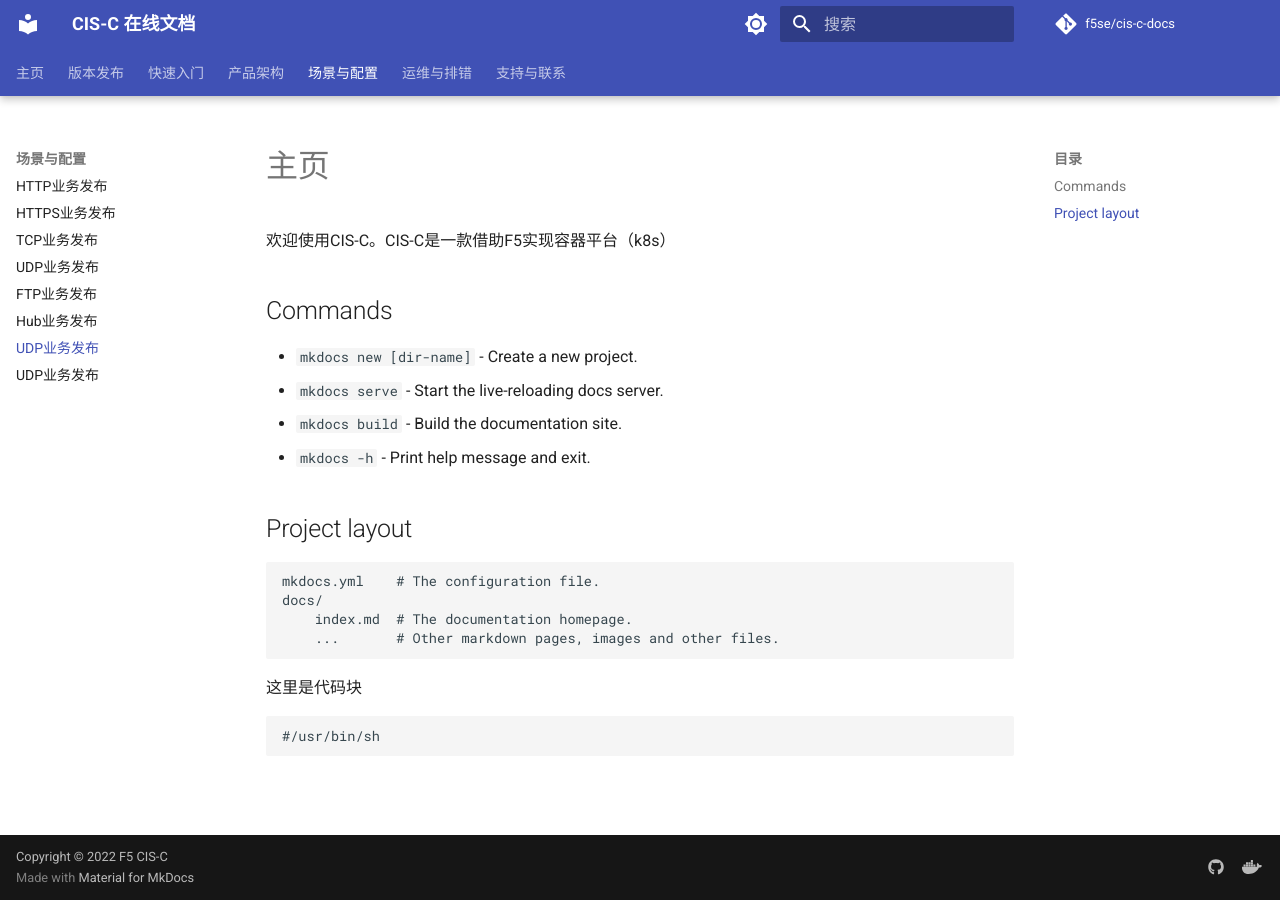
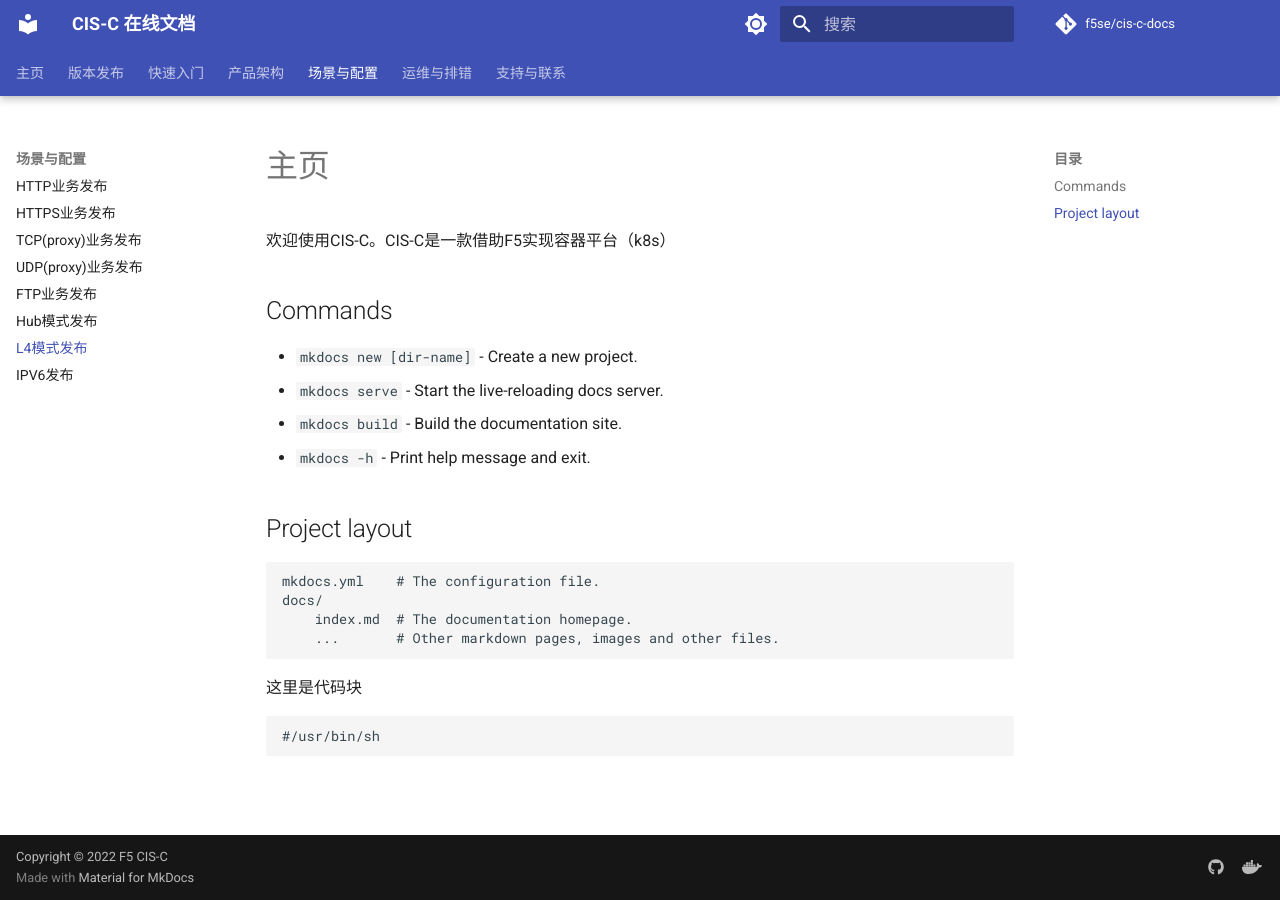
Before and after one commit to f5se/cis-c-docs, an MkDocs documentation site: the page built from docs/Use-Cases/l4.md, in a window 1280 px wide. Built offline with MkDocs 1.6.1 and Material for MkDocs 9.7.7, drawn with Linux system fonts in a browser that asks for light colours; comment, search, counter and statistics services are not loaded; some of the changed lines change nothing that is shown.

Commit message:
change menu

```diff
--- a/mkdocs.yml
+++ b/mkdocs.yml
@@ -90,12 +90,12 @@
   - 场景与配置:
     - HTTP业务发布: Use-Cases/http.md
     - HTTPS业务发布: Use-Cases/https.md
-    - TCP业务发布: Use-Cases/tcp.md
-    - UDP业务发布: Use-Cases/udp.md
+    - TCP(proxy)业务发布: Use-Cases/tcp.md
+    - UDP(proxy)业务发布: Use-Cases/udp.md
     - FTP业务发布: Use-Cases/ftp.md
-    - Hub业务发布: Use-Cases/hub.md
-    - UDP业务发布: Use-Cases/l4.md
-    - UDP业务发布: Use-Cases/ipv6.md
+    - Hub模式发布: Use-Cases/hub.md
+    - L4模式发布: Use-Cases/l4.md
+    - IPV6发布: Use-Cases/ipv6.md
   - 运维与排错:
     - 常见问题: Operation-and-troubleshooting/ki.md
     - 迁移: Operation-and-troubleshooting/migration.md
```
